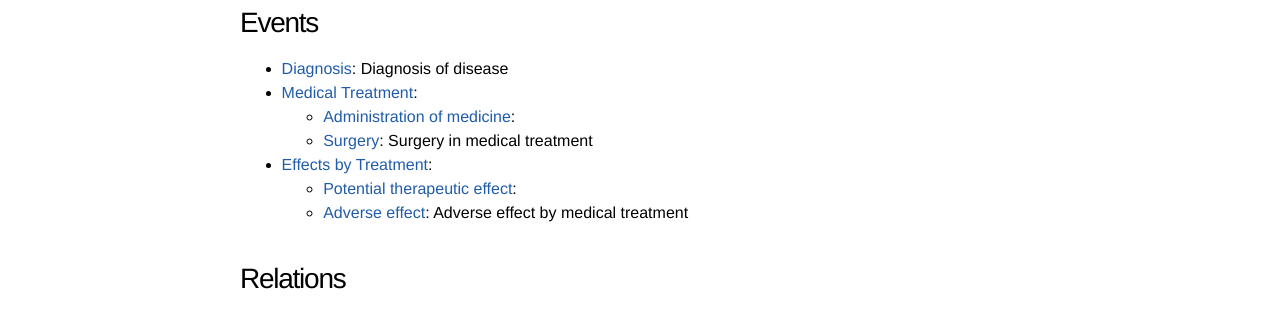
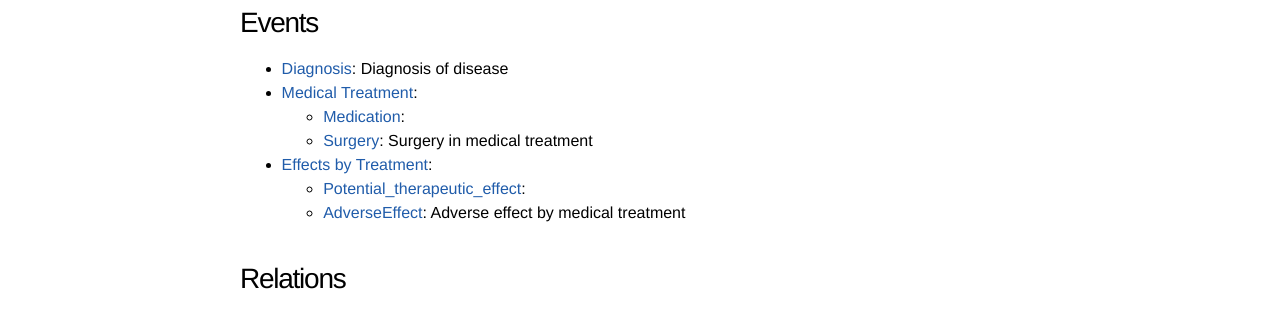
Before and after one commit to ezcatdb/clinicalcorpus-guidelines, a Jekyll site: the page built from index.md, in a window 1280 px wide. Shown: the part 757-1068 px from the top of the page. Built offline with Jekyll 4.4.1, drawn with Linux system fonts in a browser that asks for light colours.

Commit message:
upload modified files

```diff
--- a/index.md
+++ b/index.md
@@ -40,11 +40,11 @@ title: Annotation guidelines for clinical corpus for lung diseases
 ## Events
 - [Diagnosis](): {% assign i = site.event | where_exp:"i", "i.title == 'Diagnosis'" | first %}{{ i.shortdef }}
 - [Medical Treatment](): {% assign i = site.event | where_exp:"i", "i.title == 'Medical Treatment'" | first %}{{ i.shortdef }}
-  - [Administration of medicine](): {% assign i = site.event | where_exp:"i", "i.title == 'Administration of medicine'" | first %}{{ i.shortdef }}
+  - [Medication](): {% assign i = site.event | where_exp:"i", "i.title == 'Administration of medicine'" | first %}{{ i.shortdef }}
   - [Surgery](): {% assign i = site.event | where_exp:"i", "i.title == 'Surgery'" | first %}{{ i.shortdef }}
 - [Effects by Treatment](): {% assign i = site.event | where_exp:"i", "i.title == 'Effects by treatment'" | first %}{{ i.shortdef }}
-  - [Potential therapeutic effect](): {% assign i = site.event | where_exp:"i", "i.title == 'Potential therapeutic effect'" | first %}{{ i.shortdef }}
-  - [Adverse effect](): {% assign i = site.event | where_exp:"i", "i.title == 'Adverse effect'" | first %}{{ i.shortdef }}
+  - [Potential_therapeutic_effect](): {% assign i = site.event | where_exp:"i", "i.title == 'Potential therapeutic effect'" | first %}{{ i.shortdef }}
+  - [AdverseEffect](): {% assign i = site.event | where_exp:"i", "i.title == 'Adverse effect'" | first %}{{ i.shortdef }}
 
 
 <!---
```
Also changed, not shown: _entity/Organic_compound_other.md (+2 -2 lines), _entity/Symptom.md (+2 -2 lines), _event/AdverseEffect.md (+2 -2 lines).
